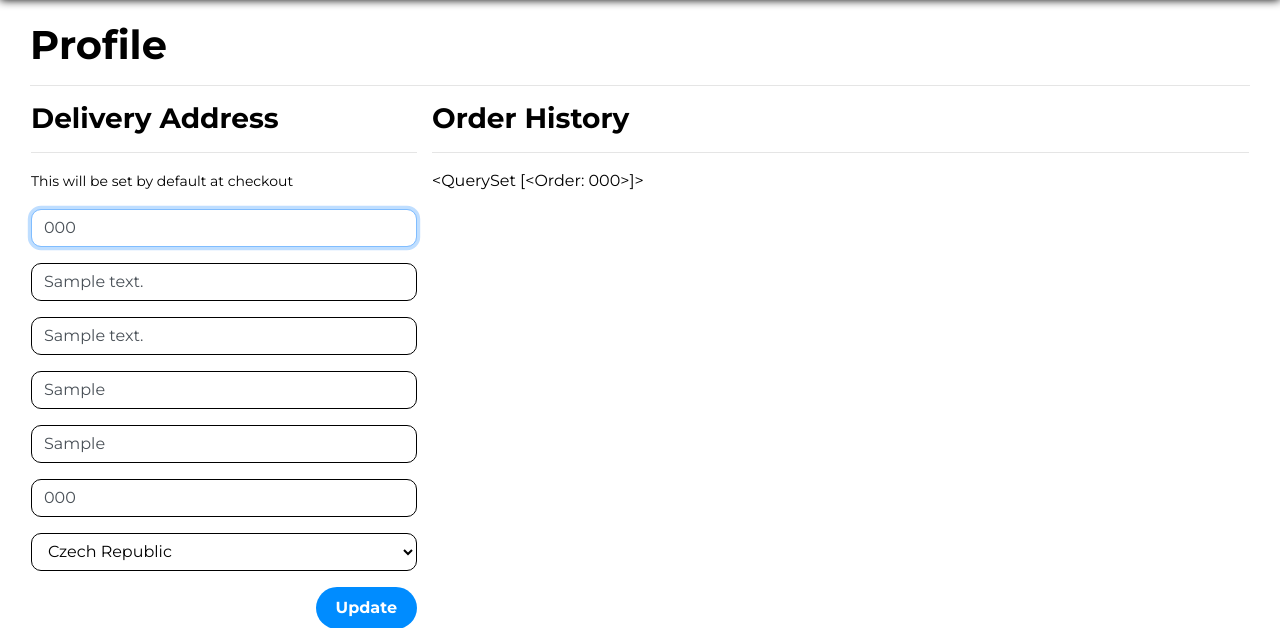
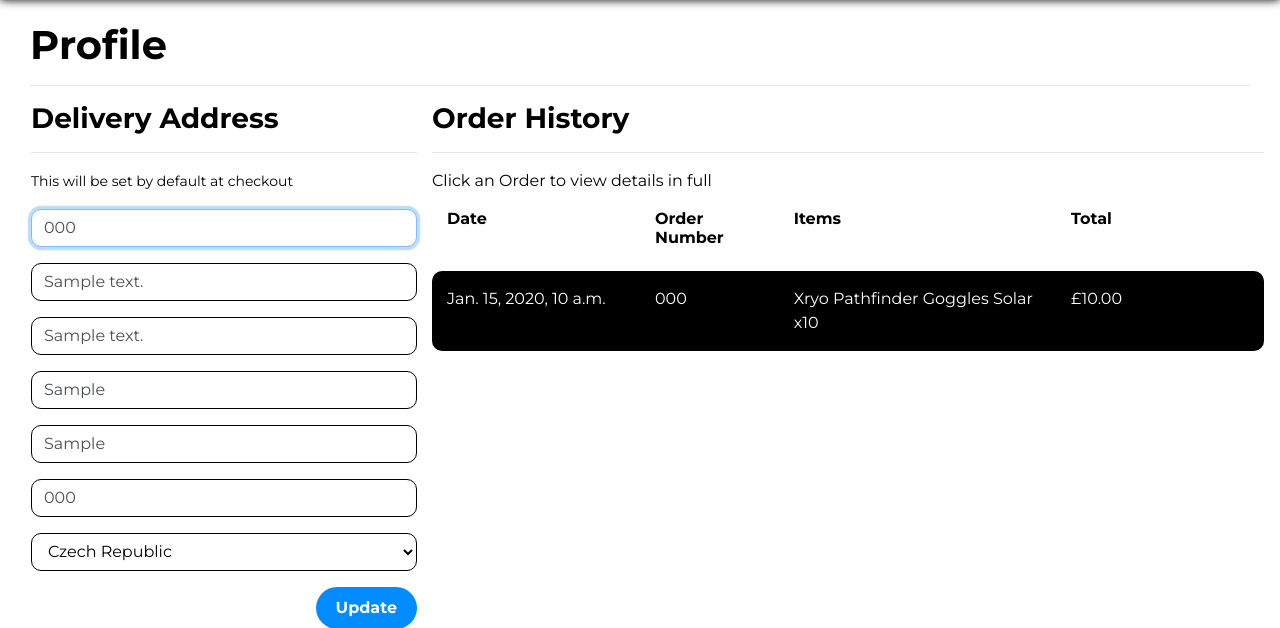
Before and after one commit to LiamDHall/XRYO, a Django app: page /profile/ in a window 1280 px wide. Shown: the part 99-727 px from the top of the page. Run offline with Django 3.2, Linux system fonts and the light colour scheme; a user stored in the database is signed in; data comes from the database, SQL or seed files in the repository; tables that the repository leaves empty hold one stand-in row (values such as "Sample post"); some libraries are stand-ins or nearby versions.

Commit message:
Add order history to profile and saving details in checkout view

```diff
--- a/checkout/admin.py
+++ b/checkout/admin.py
@@ -21,6 +21,7 @@ class OrderAdmin(admin.ModelAdmin):
     )
 
     fields = (
+        'user_profile',
         'order_number',
         'date',
         'full_name',
--- a/profiles/static/profiles/css/profiles.css
+++ b/profiles/static/profiles/css/profiles.css
@@ -1,3 +1,4 @@
+/*------------------------------------Delivery Form--*/
 .profile-form-input {
     border: 1px solid black;
     border-radius: 10px;
@@ -15,3 +16,21 @@
 #id_default_country option:first-child {
     color: silver;
 }
+
+/*------------------------------------Order History--*/
+.order {
+    background: black;
+    color: white;
+    border-radius: 10px;
+    padding: 5px 0;
+}
+
+.order:hover {
+    background-color: var(--primary-cta);
+}
+
+@media screen and (max-width: 567px) {
+    .order-headers {
+        display: none;
+    }
+}
--- a/profiles/templates/profiles/profiles.html
+++ b/profiles/templates/profiles/profiles.html
@@ -26,10 +26,83 @@
                 <button class="cta cta--prim float-right">Update</button>
             </form>
         </div>
-        <div class="col-12 col-lg-8 pl-lg-0 my-5 my-lg-0">
+
+        <!--Order History-->
+        <div class="col-12 col-lg-8 px-0 my-5 my-lg-0">
             <h3>Order History</h3>
             <hr>
-            {{ orders }}
+            {% if orders|length > 0%}
+                <p>Click an Order to view details in full</p>
+                <div class="row order-headers">
+                    <div class="col-3">
+                        <h6>Date</h6>
+                    </div>
+                    <div class="col-2">
+                        <h6>Order Number</h6>
+                    </div>
+                    <div class="col-4">
+                        <h6>Items</h6>
+                    </div>
+                    <div class="col-3">
+                        <h6>Total</h6>
+                    </div>
+                </div>
+
+                <!--Orders-->
+                {% for order in orders %}
+                    <a href="{% url 'order_history' order.order_number %}">
+                        <div class="row order mt-3 py-3">
+                            <div class="col-sm-3">
+                                <h6 class="d-sm-none">Date</h6>
+                                <hr class="d-sm-none border-white mt-0">
+                                {{ order.date }}
+                            </div>
+                            <div class="col-sm-2">
+                                <div class="d-sm-none mt-3">
+                                    <h6>Order Number</h6>
+                                    <hr class="d-sm-none border-white mt-0">
+                                    <p class="text-ex-small">{{ order.order_number|truncatechars:15 }}</p>
+                                </div>
+                                <div class="d-none d-sm-block">
+                                    {{ order.order_number|truncatechars:6 }}
+                                </div>
+                            </div>
+                            <div class="col-sm-4">
+                                <h6 class="d-sm-none mt-3">Order Items</h6>
+                                <hr class="d-sm-none border-white mt-0">
+                                <ul class="list-unstyled">
+                                    {% for item in order.items.all %}
+                                        <li>
+                                            {{ item.product.name|title }}
+                                            {% if item.variant %}
+                                                {{ item.variant.name|title }}
+                                            {% elif item.product.sizes %}
+                                                Size {{ item.product.size|upper }}
+                                            {% endif %}
+                                            x{{ item.quantity }}
+                                        </li>
+                                    {% endfor %}
+                                </ul>
+                            </div>
+                            <div class="col-sm-3">
+                                <h6 class="d-sm-none mt-3">Total</h6>
+                                <hr class="d-sm-none border-white mt-0">
+                                £{{ order.grand_total }}
+                            </div>
+                        </div>
+                    </a>
+                {% endfor %}
+            {% else %}
+                <!--No Orders Call To Actions-->
+                <div class="row">
+                    <div class="col-12">
+                        <p>You haven't placed any orders yet.</p>
+                        <a class="cta cta--prim" href="{% url 'products' %}">
+                            Shop XRYO
+                        </a>
+                    </div>
+                </div>
+            {% endif %}
         </div>
     </div>
 {% endblock %}
--- a/profiles/urls.py
+++ b/profiles/urls.py
@@ -2,5 +2,10 @@ from django.urls import path
 from . import views
 
 urlpatterns = [
-    path('', views.profile, name='profile')
+    path('', views.profile, name='profile'),
+    path(
+        'order_history/<order_number>',
+        views.view_order_details,
+        name='order_history'
+    )
 ]
--- a/profiles/views.py
+++ b/profiles/views.py
@@ -3,6 +3,8 @@ from django.contrib import messages
 
 from .models import Profile
 from .forms import ProfileForm
+
+from checkout.models import Order
 
 
 def profile(request):
@@ -31,3 +33,23 @@ def profile(request):
     }
 
     return render(request, 'profiles/profiles.html', context)
+
+
+def view_order_details(request, order_number):
+    """ Takes user to checkout success page or the selected order they
+    click in the their order history.
+    """
+
+    order = get_object_or_404(Order, order_number=order_number)
+
+    messages.info(request, (
+        f'Past confirmation for your order {order_number}. '
+        'A confirmation email was sent on the order date.'
+    ))
+
+    context = {
+        'order': order,
+        'from_profile': True,
+    }
+
+    return render(request, 'checkout/checkout_success.html', context)
```
Also changed, not shown: checkout/templates/checkout/checkout_success.html (+11 -3 lines), checkout/views.py (+50 -3 lines).
